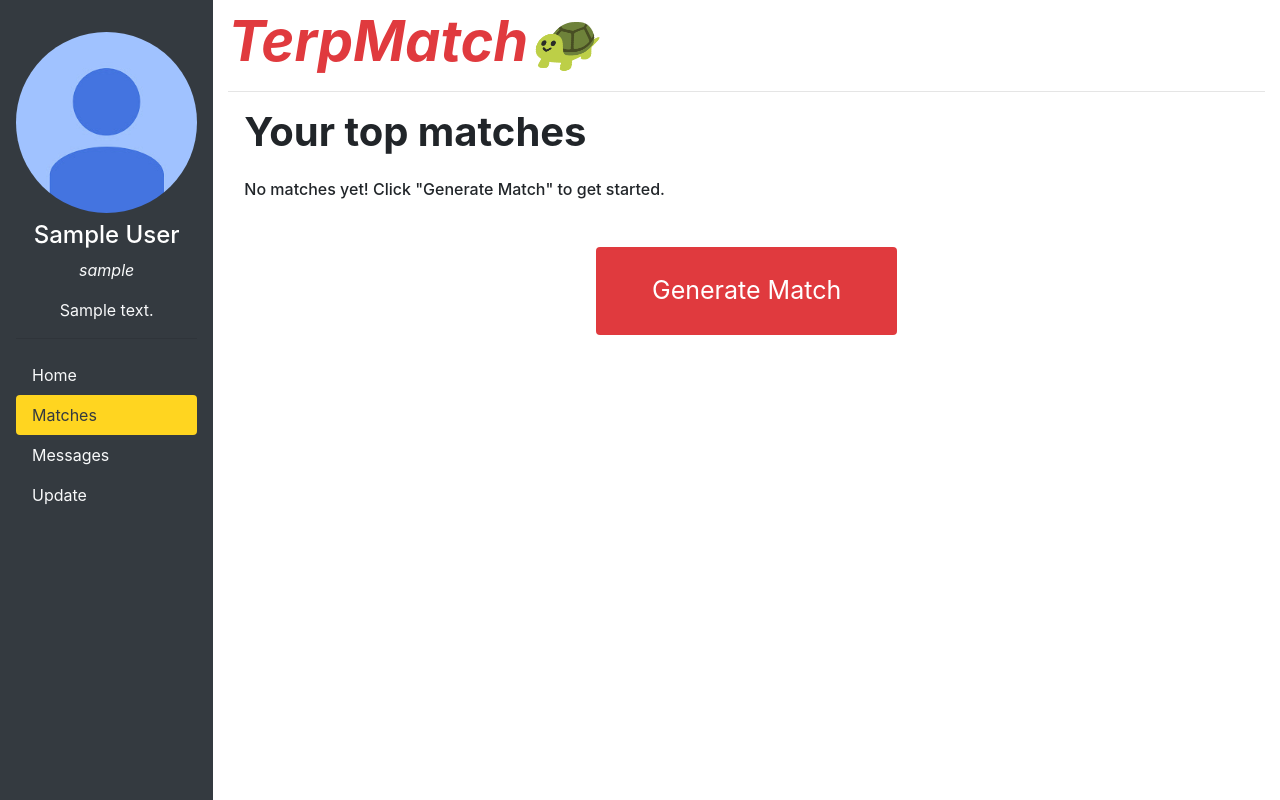
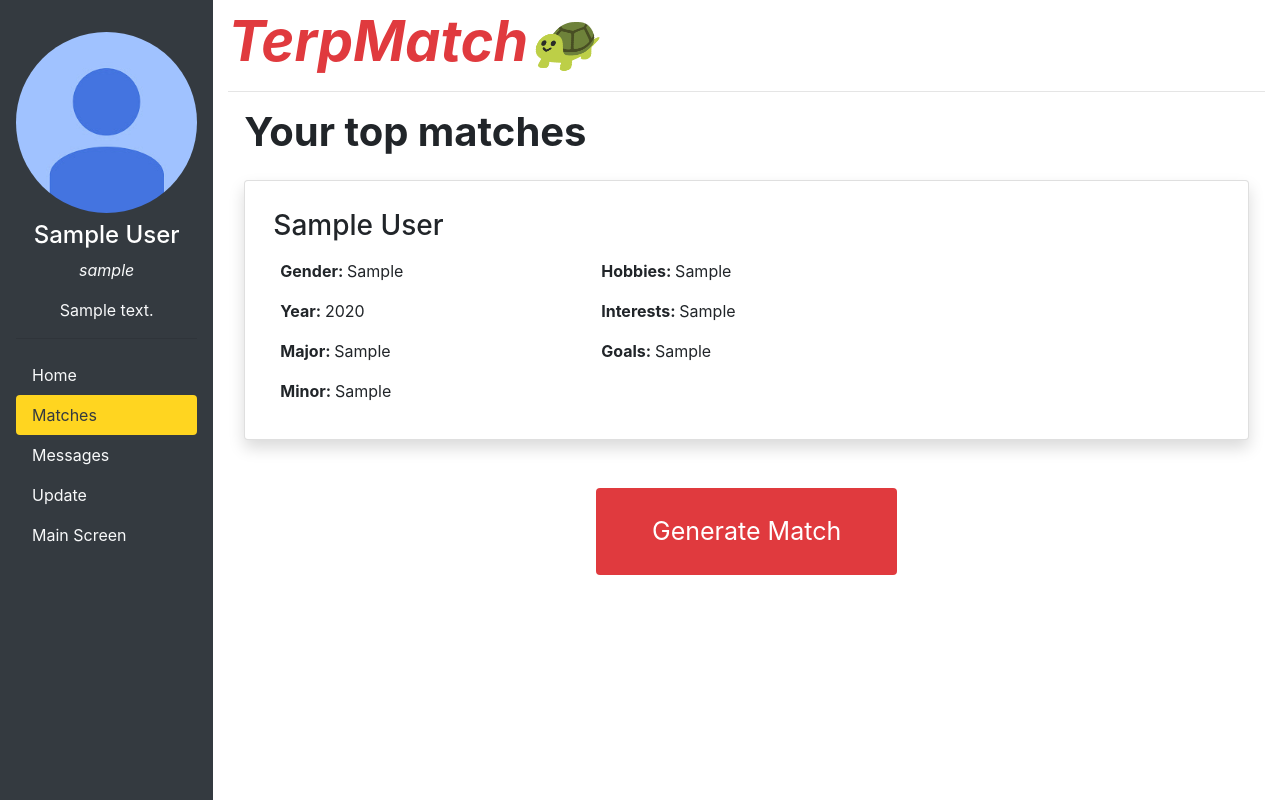
Before and after one commit to jizhen-wang/terpmatch, a PHP site: page /matches.php in a window 1280 px wide. Run offline with PHP 8.4, Linux system fonts and the light colour scheme; the visitor is signed in with stand-in values (Sample User, id 1); tables that the repository leaves empty or names only in its code hold one stand-in row (values such as "Sample post"); data that the repository does not hold is empty.

Commit message:
Finished with matches except pics, looking for bugs now

```diff
--- a/index.php
+++ b/index.php
@@ -309,7 +309,7 @@ echo $nav;
                                     <option value="junior">Junior</option>
                                     <option value="senior">Senior</option>
                                     <option value="master">Masters Candidate</option>
-                                    <option value="phd">Doctoral Candidate</option>
+                                    <option value="doctor">Doctoral Candidate</option>
                                 </select>
                             </label>
                         </div>
--- a/js/matches.js
+++ b/js/matches.js
@@ -59,9 +59,23 @@ function generateMatch() {
   });
 }
 
+function getInfo(username) {
+  $.get("services/getInfoFor.php", {name:`${username}`}).done(function (data) {
+    if (data != "") {
+      let matchResult = JSON.parse(data)[0];
+      displayCard(matchResult);
+    }
+  });
+}
+
 function getPreviousMatches() {
   $.get( "services/pastMatches.php").done(function( data ) {
-    alert( "Data Loaded: " + data );
+    if (data != "") {
+      let pastMatchesNames = JSON.parse(data);
+      for (let i = 0; i < pastMatchesNames.length; i++) {
+        getInfo(pastMatchesNames[i]);
+      }
+    }
   });
 }
 
--- a/matches.php
+++ b/matches.php
@@ -91,6 +91,9 @@ EOT;
                     <a class="nav-link text-light" href="profile.php?moreInfo=1">Update
                     </a>
                 </li>
+                <li class="nav-item">
+                    <a class="nav-link text-light" href="index.php">Main Screen</a>
+                </li>
             </ul>
         </nav>
 
@@ -113,67 +116,6 @@ EOT;
                     <div id="no-matches-text">
                         <h6>No matches yet! Click "Generate Match" to get started.</h6>
                     </div>
-                    <!-- <div class="card-deck">
-                        Match One
-                        <div class="card shadow">
-                            <div class="card-body">
-                                <img src="img/default.jpg" alt="profile picture" class="card-img-top rounded-circle"/>
-                                <h4 class="pt-3">Match One</h4>
-                                <p>
-                                    Bio text goes here. This is the same as the bio text that the
-                                    match sets.
-                                </p>
-                                <p class="text-center">
-                                    <b>Score:</b> XX
-                                </p>
-                            </div>
-                        </div>
-
-                        Match Two
-                        <div class="card shadow">
-                            <div class="card-body">
-                                <img src="img/default.jpg" alt="profile picture" class="card-img-top rounded-circle"/>
-                                <h4 class="pt-3">Match Two</h4>
-                                <p>
-                                    Bio text goes here. This is the same as the bio text that the
-                                    match sets.
-                                </p>
-                                <p class="text-center">
-                                    <b>Score:</b> XX
-                                </p>
-                            </div>
-                        </div>
-
-                        Match Three
-                        <div class="card shadow">
-                            <div class="card-body">
-                                <img src="img/default.jpg" alt="profile picture" class="card-img-top rounded-circle"/>
-                                <h4 class="pt-3">Match Three</h4>
-                                <p>
-                                    Bio text goes here. This is the same as the bio text that the
-                                    match sets.
-                                </p>
-                                <p class="text-center">
-                                    <b>Score:</b> XX
-                                </p>
-                            </div>
-                        </div>
-
-                        Match Four
-                        <div class="card shadow">
-                            <div class="card-body">
-                                <img src="img/default.jpg" alt="profile picture" class="card-img-top rounded-circle"/>
-                                <h4 class="pt-3">Match Four</h4>
-                                <p>
-                                    Bio text goes here. This is the same as the bio text that the
-                                    match sets.
-                                </p>
-                                <p class="text-center">
-                                    <b>Score:</b> XX
-                                </p>
-                            </div>
-                        </div>
-                    </div> -->
                 </div>
 
                 <!-- Generate More Matches -->
--- a/profile.php
+++ b/profile.php
@@ -105,6 +105,9 @@ EOT;
                     <a class="nav-link text-light" href="#" data-toggle="modal"
                        data-target="#pickModal">Update
                     </a>
+                </li>
+                <li class="nav-item">
+                    <a class="nav-link text-light" href="index.php">Main Screen</a>
                 </li>
             </ul>
         </nav>
--- /dev/null
+++ b/services/getInfoFor.php
@@ -0,0 +1,34 @@
+<?php
+require_once "dblogin.php";
+$db_connection = new mysqli($host, $user, $db_password, $database);
+if ($db_connection->connect_error) {
+  die($db_connection->connect_error);
+}
+
+session_start();
+$current_user = $_SESSION["current_user"];
+
+$sqlQuery = sprintf("select * from accounts where username='%s'",$_GET["name"]);
+
+$user_result = mysqli_query($db_connection, $sqlQuery);
+$res_array = mysqli_fetch_array($user_result, MYSQLI_ASSOC);
+
+$username = $res_array["username"];
+$name = $res_array["first_name"] . "_" . $res_array["last_name"];
+$gender = $res_array["gender"];
+$year = $res_array["year_in_school"];
+$major = $res_array["major"];
+$minor = $res_array["minor"];
+$hobbies = $res_array["hobbies"];
+$interests = $res_array["interests"];
+$goals = $res_array["goals"];
+$bio = $res_array["bio"];
+
+$info[] = array('username'=> $username,'name'=> $name, 'gender'=> $gender,
+  'year'=>$year, 'major'=>$major, 'minor'=>$minor, 'hobbies'=>$hobbies,
+  'interests'=>$interests, 'goals'=>$goals, 'bio'=>$bio);
+
+$res_json = json_encode($info);
+
+echo $res_json;
+?>
--- a/services/pastMatches.php
+++ b/services/pastMatches.php
@@ -9,4 +9,17 @@ if ($db_connection->connect_error) {
 session_start();
 $current_user = $_SESSION["current_user"];
 
+$sqlQuery = sprintf("select match_username from matches where username='%s'",$current_user);
+$past_matches_res = mysqli_query($db_connection, $sqlQuery);
+
+if (mysqli_num_rows($past_matches_res) > 0) {;
+  $names_arr = [];
+
+  while ($pm_arr = mysqli_fetch_array($past_matches_res, MYSQLI_ASSOC)) {
+    array_push($names_arr,$pm_arr["match_username"]);
+  }
+
+  echo json_encode($names_arr);
+}
+
 ?>
```
